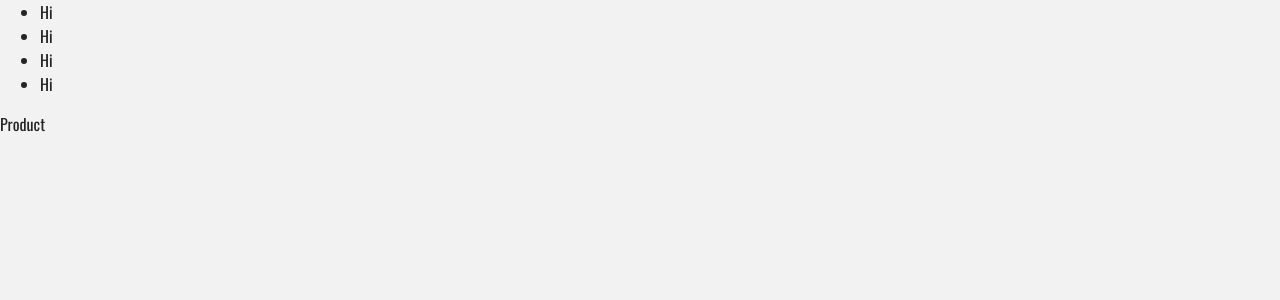
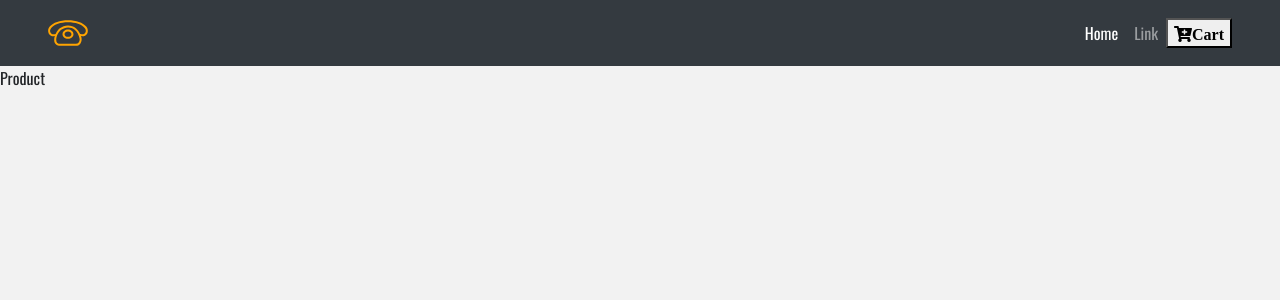
Before and after one commit to illarionoff/react-shopping, a React (Create React App) app: page / in a window 1280 px wide. Shown: the top 300 px of the page. Built offline with nearby package versions, Linux system fonts and the light colour scheme.

Commit message:
Navbar component made

```diff
--- a/public/index.html
+++ b/public/index.html
@@ -25,5 +25,20 @@
   <body>
     <noscript>You need to enable JavaScript to run this app.</noscript>
     <div id="root"></div>
+    <script
+      src="https://code.jquery.com/jquery-3.3.1.slim.min.js"
+      integrity="sha384-q8i/X+965DzO0rT7abK41JStQIAqVgRVzpbzo5smXKp4YfRvH+8abtTE1Pi6jizo"
+      crossorigin="anonymous"
+    ></script>
+    <script
+      src="https://cdnjs.cloudflare.com/ajax/libs/popper.js/1.14.6/umd/popper.min.js"
+      integrity="sha384-wHAiFfRlMFy6i5SRaxvfOCifBUQy1xHdJ/yoi7FRNXMRBu5WHdZYu1hA6ZOblgut"
+      crossorigin="anonymous"
+    ></script>
+    <script
+      src="https://stackpath.bootstrapcdn.com/bootstrap/4.2.1/js/bootstrap.min.js"
+      integrity="sha384-B0UglyR+jN6CkvvICOB2joaf5I4l3gm9GU6Hc1og6Ls7i6U/mkkaduKaBhlAXv9k"
+      crossorigin="anonymous"
+    ></script>
   </body>
 </html>
--- a/src/components/Navbar.js
+++ b/src/components/Navbar.js
@@ -1,16 +1,46 @@
 import React, { Component } from "react";
+import { Link } from "react-router-dom";
+import logo from "../logo.svg";
 
 class Navbar extends Component {
   render() {
     return (
-      <div className="nav">
-        <ul>
-          <li>Hi</li>
-          <li>Hi</li>
-          <li>Hi</li>
-          <li>Hi</li>
-        </ul>
-      </div>
+      <nav className="navbar navbar-expand-sm navbar-dark bg-dark px-sm-5">
+        <Link to="/">
+          <img src={logo} alt="" className="navbar-brand" />
+        </Link>
+        <button
+          className="navbar-toggler mr-auto"
+          type="button"
+          data-toggle="collapse"
+          data-target="#navbarSupportedContent"
+          aria-controls="navbarSupportedContent"
+          aria-expanded="false"
+          aria-label="Toggle navigation"
+        >
+          <span className="navbar-toggler-icon" />
+        </button>
+
+        <div className="collapse navbar-collapse" id="navbarSupportedContent">
+          <ul className="navbar-nav ml-auto">
+            <li className="nav-item active">
+              <Link className="nav-link" to="/">
+                Home <span className="sr-only">(current)</span>
+              </Link>
+            </li>
+            <li className="nav-item">
+              <Link className="nav-link" to="/">
+                Link
+              </Link>
+            </li>
+          </ul>
+        </div>
+        <Link to="/cart">
+          <button>
+            <i className="fas fa-cart-plus">Cart</i>
+          </button>
+        </Link>
+      </nav>
     );
   }
 }
```
